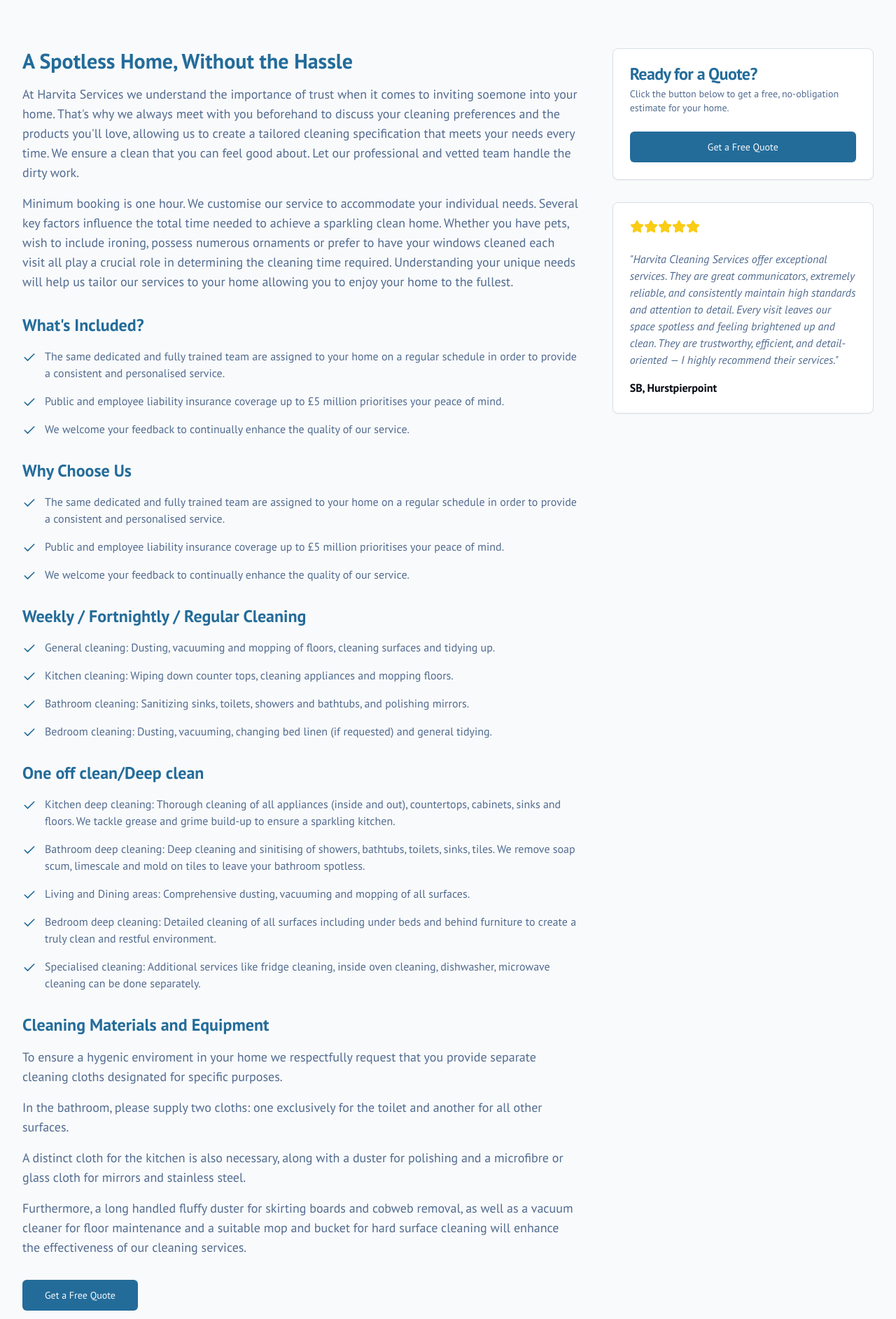
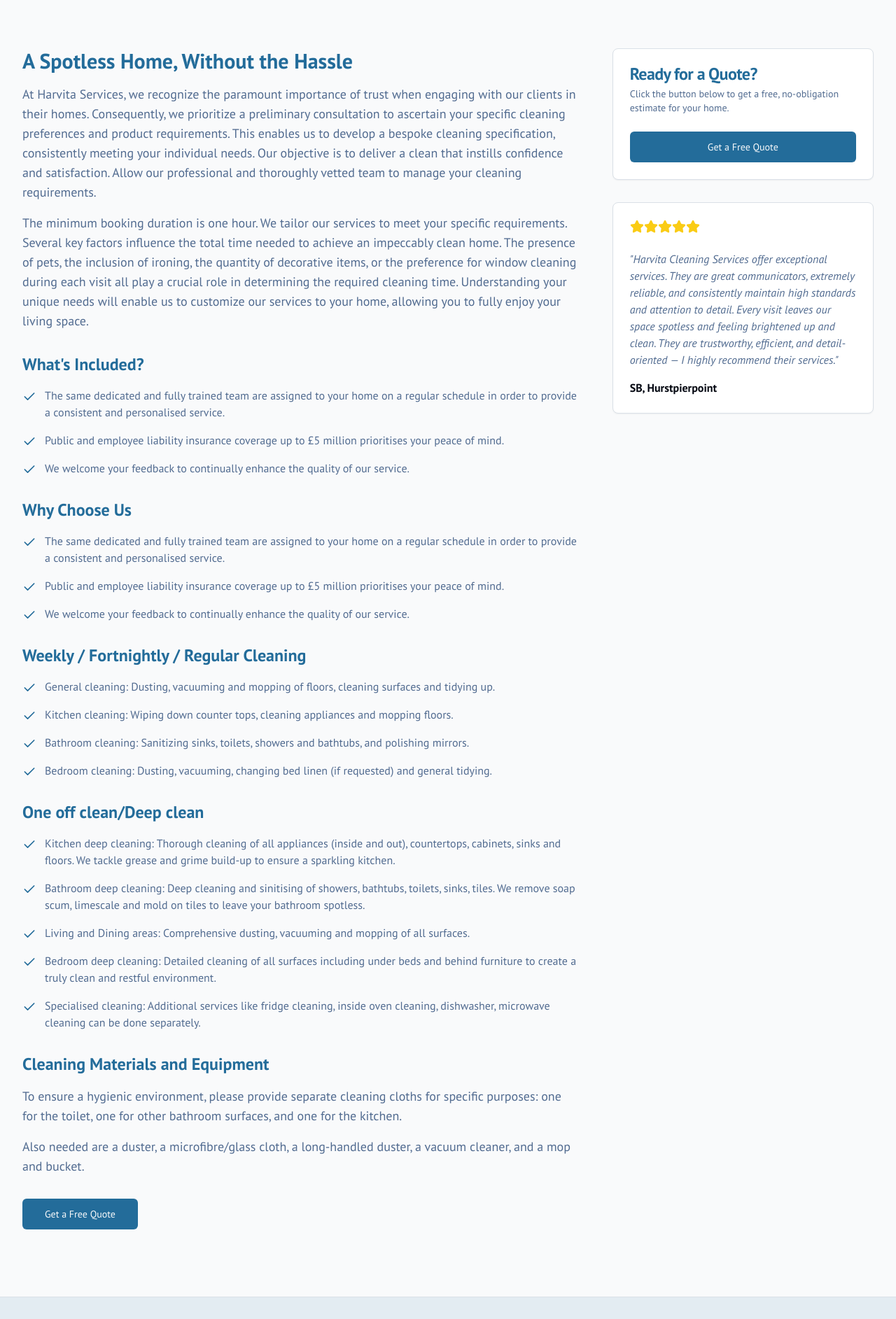
Before and after one commit to chrisbee2812/harvita-cleaning, a Next.js app: page /services/domestic in a window 1280 px wide. Shown: the part 460-2345 px from the top of the page at 70% size. Built offline with nearby package versions, Linux system fonts and the light colour scheme.

Commit message:
updated contact form to send emails, and requested text changes for client

```diff
--- a/src/app/contact/contact-form.tsx
+++ b/src/app/contact/contact-form.tsx
@@ -47,6 +47,7 @@
 export function ContactForm() {
   const { toast } = useToast();
   const [isSubmitting, setIsSubmitting] = useState(false);
+  const [result, setResult] = useState("");
   const searchParams = useSearchParams();
   const serviceParam = searchParams.get('service');
 
@@ -69,10 +70,23 @@
 
   async function onSubmit(values: z.infer<typeof formSchema>) {
     setIsSubmitting(true);
-    // Simulate API call
-    await new Promise(resolve => setTimeout(resolve, 1000));
 
-    console.log(values);
+    const formData = new FormData();
+    formData.append("subject", `${values.name} sent a message from your website www.harvita.co.uk`)
+    formData.append("name", values.name);
+    formData.append("email", values.email);
+    if (values.phone) formData.append("phone", values.phone);
+    formData.append("service", values.service);
+    formData.append("message", values.message);
+    formData.append("access_key", "9d807b05-eac5-4a11-9e73-7c1a8171c630");
+
+    const response = await fetch("https://api.web3forms.com/submit", {
+      method: "POST",
+      body: formData
+    });
+
+    const data = await response.json();
+    setResult(data.success ? "Success!" : "Error");
 
     toast({
       title: "Quote Request Sent!",
--- a/src/app/services/domestic/page.tsx
+++ b/src/app/services/domestic/page.tsx
@@ -9,7 +9,7 @@
 const service = {
   id: 'domestic',
   title: 'Domestic Cleaning',
-  description: "At Harvita Services we understand the importance of trust when it comes to inviting soemone into your home. That's why we always meet with you beforehand to discuss your cleaning preferences and the products you'll love, allowing us to create a tailored cleaning specification that meets your needs every time.",
+  description: "At Harvita Services, we recognize the paramount importance of trust when engaging with our clients in their homes. Consequently, we prioritize a preliminary consultation to ascertain your specific cleaning preferences and product requirements. This enables us to develop a bespoke cleaning specification, consistently meeting your individual needs. Our objective is to deliver a clean that instills confidence and satisfaction.",
   image: PlaceHolderImages.find((img) => img.id === 'domestic-cleaning'),
   features: [
     'The same dedicated and fully trained team are assigned to your home on a regular schedule in order to provide a consistent and personalised service.',
@@ -65,10 +65,10 @@
           <div className="lg:col-span-2">
             <h2 className="text-3xl font-bold font-headline">A Spotless Home, Without the Hassle</h2>
             <p className="mt-4 text-lg text-muted-foreground">
-              {service.description} We ensure a clean that you can feel good about. Let our professional and vetted team handle the dirty work.
+              {service.description} Allow our professional and thoroughly vetted team to manage your cleaning requirements.
             </p>
             <p className="mt-4 text-lg text-muted-foreground">
-              Minimum booking is one hour. We customise our service to accommodate your individual needs. Several key factors influence the total time needed to achieve a sparkling clean home. Whether you have pets, wish to include ironing, possess numerous ornaments or prefer to have your windows cleaned each visit all play a crucial role in determining the cleaning time required. Understanding your unique needs will help us tailor our services to your home allowing you to enjoy your home to the fullest.
+              The minimum booking duration is one hour. We tailor our services to meet your specific requirements. Several key factors influence the total time needed to achieve an impeccably clean home. The presence of pets, the inclusion of ironing, the quantity of decorative items, or the preference for window cleaning during each visit all play a crucial role in determining the required cleaning time. Understanding your unique needs will enable us to customize our services to your home, allowing you to fully enjoy your living space.
             </p>
             <h3 className="mt-8 text-2xl font-bold font-headline">What's Included?</h3>
             <ul className="mt-4 grid grid-cols-1 gap-x-8 gap-y-4 text-muted-foreground">
@@ -108,16 +108,10 @@
             </ul>
             <h3 className="mt-8 text-2xl font-bold font-headline">Cleaning Materials and Equipment</h3>
             <p className="mt-4 text-lg text-muted-foreground">
-              To ensure a hygenic enviroment in your home we respectfully request that you provide separate cleaning cloths designated for specific purposes.
+              To ensure a hygienic environment, please provide separate cleaning cloths for specific purposes: one for the toilet, one for other bathroom surfaces, and one for the kitchen.
             </p>
             <p className="mt-4 text-lg text-muted-foreground">
-              In the bathroom, please supply two cloths: one exclusively for the toilet and another for all other surfaces.
-            </p>
-            <p className="mt-4 text-lg text-muted-foreground">
-              A distinct cloth for the kitchen is also necessary, along with a duster for polishing and a microfibre or glass cloth for mirrors and stainless steel.
-            </p>
-            <p className="mt-4 text-lg text-muted-foreground">
-              Furthermore, a long handled fluffy duster for skirting boards and cobweb removal, as well as a vacuum cleaner for floor maintenance and a suitable mop and bucket for hard surface cleaning will enhance the effectiveness of our cleaning services.
+              Also needed are a duster, a microfibre/glass cloth, a long-handled duster, a vacuum cleaner, and a mop and bucket.
             </p>
             <Button asChild size="lg" className="mt-8 hidden lg:inline-flex">
                 <Link href={`/contact?service=${service.id}`}>Get a Free Quote</Link>
```
